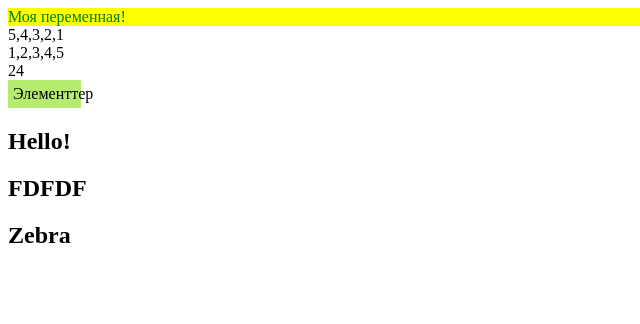
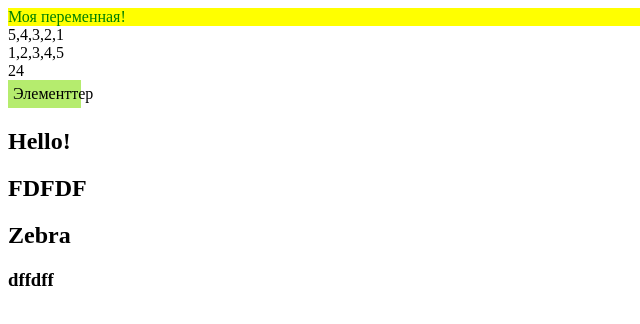
Before and after one commit to BbzhGit/project1, a plain HTML site: page index.html in a window 1280 px wide. Shown: the full height of the page, 0-640 px from the left. Drawn offline with nearby package versions, Linux system fonts and the light colour scheme.

Commit message:
index h3

```diff
--- a/index.html
+++ b/index.html
@@ -19,6 +19,7 @@
 	<h2>Hello!</h2>
 	<h2>FDFDF</h2>
 	<h2>Zebra</h2>
+	<h3>dffdff</h3>
 
 	<style>
 		#test1 {
```
